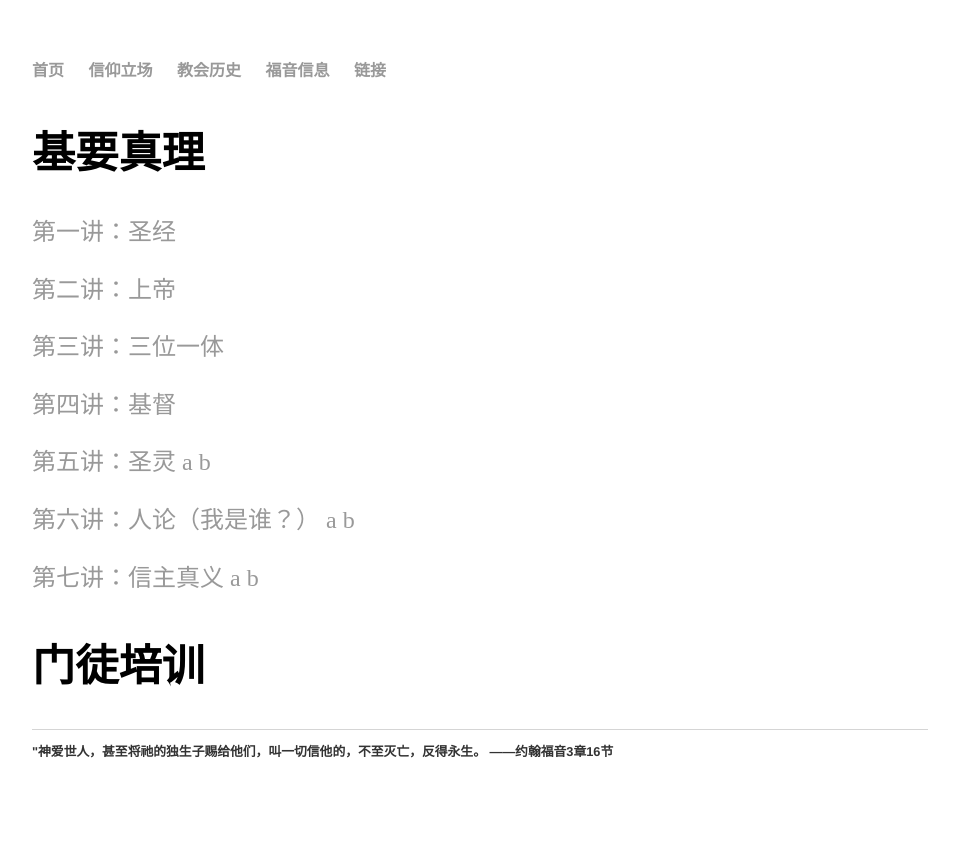
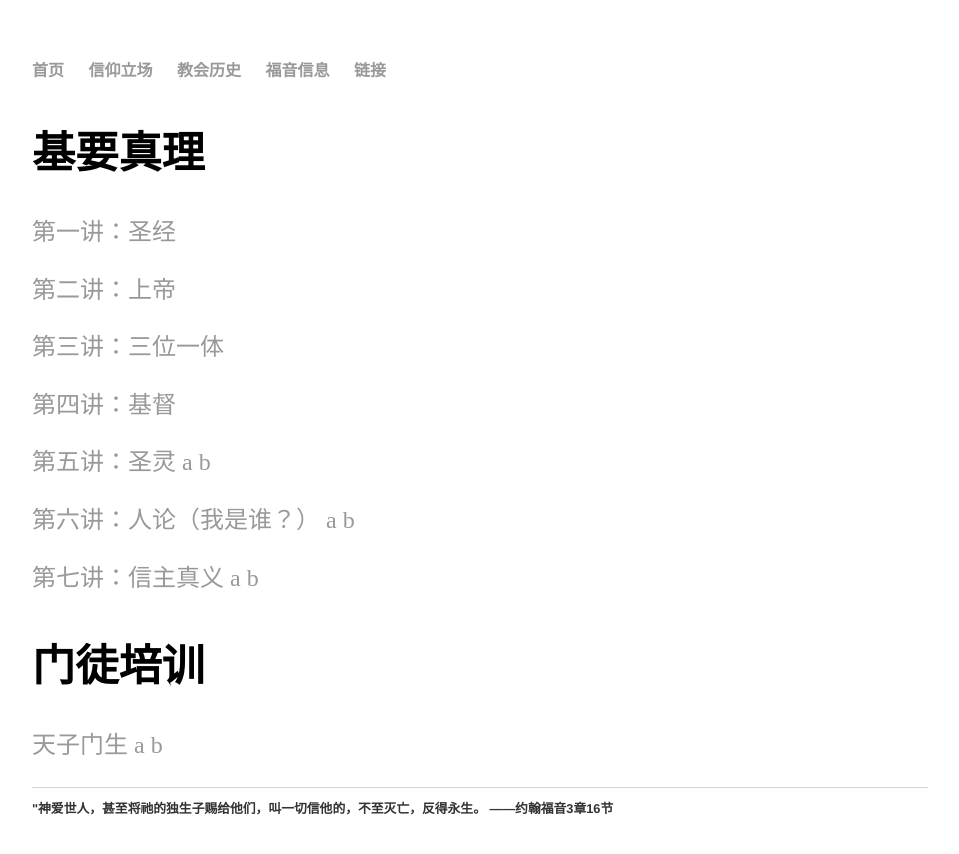
Before and after one commit to zlchurch/zlchurch.github.io, a Jekyll site: the page built from sermons/index.md, in a window 1280 px wide. Shown: the top 854 px of the page, without its empty margins (160-1119 px from the left). Built offline with Jekyll 4.4.1, drawn with Linux system fonts in a browser that asks for light colours.

Commit message:
no message

```diff
--- a/sermons/index.md
+++ b/sermons/index.md
@@ -22,3 +22,5 @@ layout: default
 
 
 ## 门徒培训
+
+[天子门生 a](https://www.dropbox.com/s/z4539c40jn2o9x0/%E5%A4%A9%E5%AD%90%E9%97%A8%E7%94%9F01.mp3?dl=0) [b](https://www.dropbox.com/s/ujd4gbzi8uoqkdi/%E5%A4%A9%E5%AD%90%E9%97%A8%E7%94%9F2.mp3?dl=0)
```
